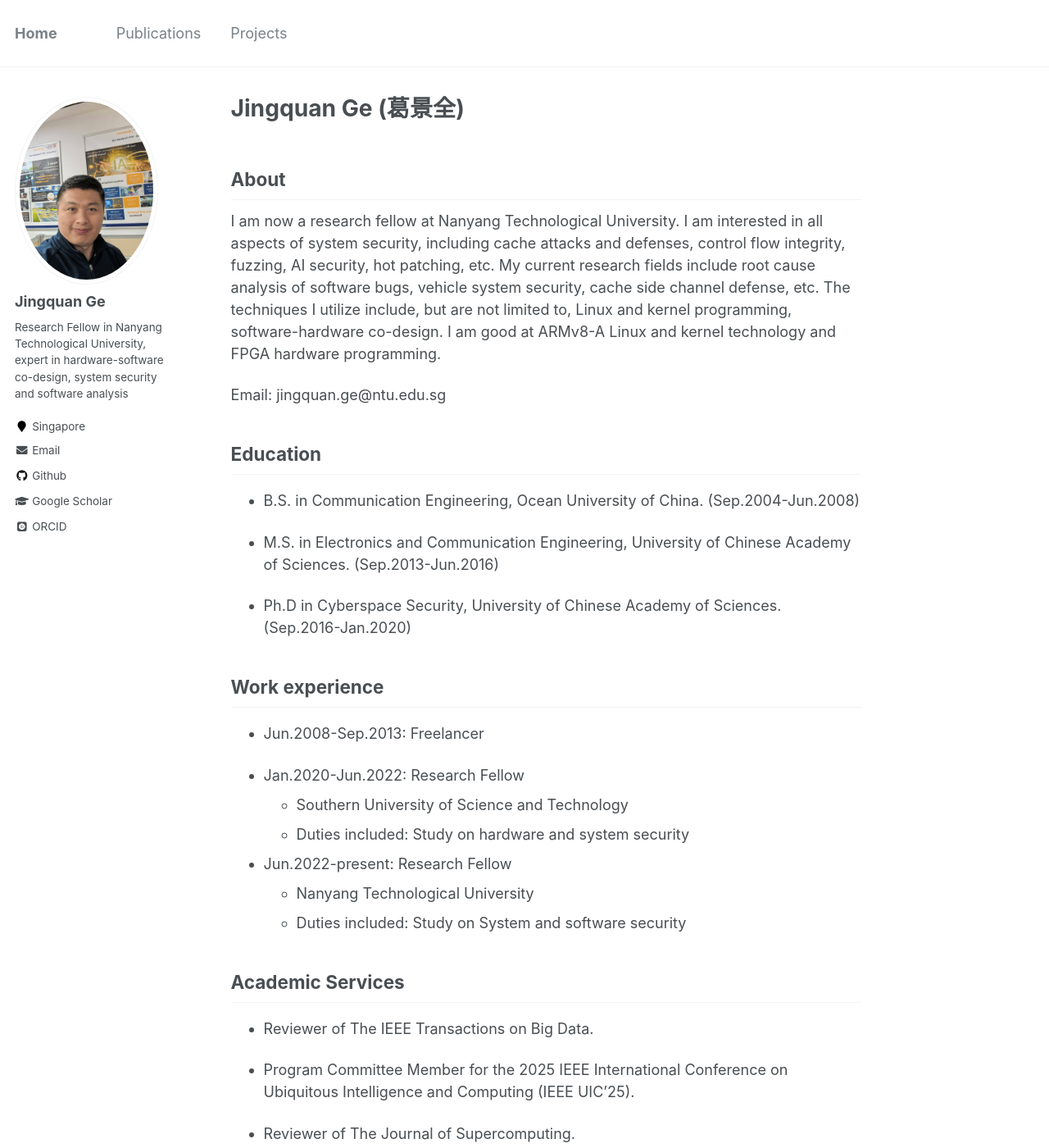
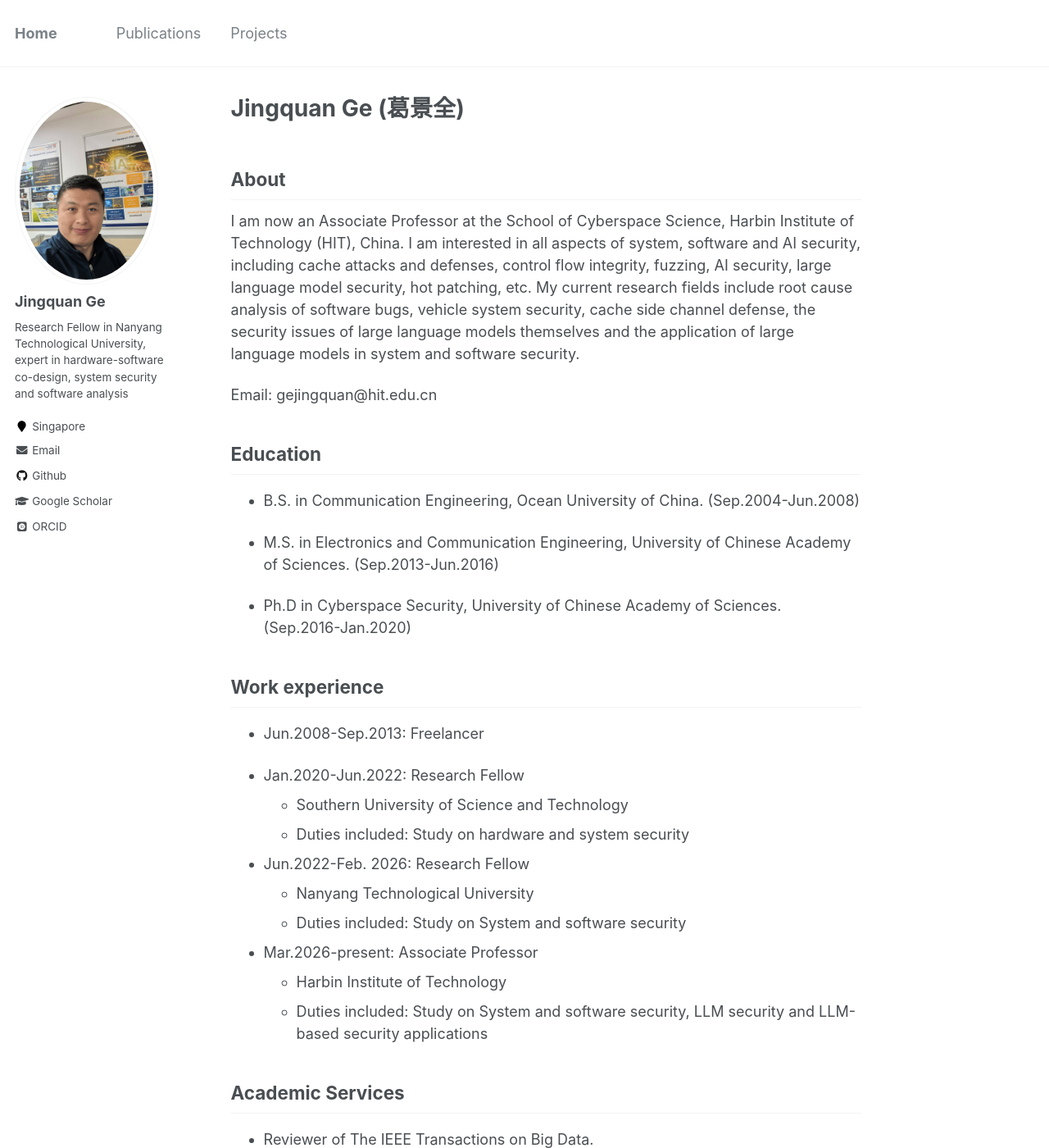
Before and after one commit to gejingquan/gejingquan.github.io, a Jekyll site: the page built from _pages/about.md, in a window 1280 px wide and 1400 px high. Shown: the whole window at 82% size. Built offline with Jekyll 4.4.1, drawn with Linux system fonts in a browser that asks for light colours; some web fonts are replaced.

Commit message:
Update about.md

```diff
--- a/_pages/about.md
+++ b/_pages/about.md
@@ -9,9 +9,9 @@ redirect_from:
 ---
 
 ## About
-I am now a research fellow at Nanyang Technological University. I am interested in all aspects of system security, including cache attacks and defenses, control flow integrity, fuzzing, AI security, hot patching, etc. My current research fields include root cause analysis of software bugs, vehicle system security, cache side channel defense, etc. The techniques I utilize include, but are not limited to, Linux and kernel programming, software-hardware co-design. I am good at ARMv8-A Linux and kernel technology and FPGA hardware programming.
+I am now an Associate Professor at the School of Cyberspace Science, Harbin Institute of Technology (HIT), China. I am interested in all aspects of system, software and AI security, including cache attacks and defenses, control flow integrity, fuzzing, AI security, large language model security, hot patching, etc. My current research fields include root cause analysis of software bugs, vehicle system security, cache side channel defense, the security issues of large language models themselves and the application of large language models in system and software security.
 
-Email: jingquan.ge@ntu.edu.sg
+Email: gejingquan@hit.edu.cn
 
 
 ## Education
@@ -32,9 +32,13 @@ Email: jingquan.ge@ntu.edu.sg
   * Duties included: Study on hardware and system security
 
 
-* Jun.2022-present: Research Fellow
+* Jun.2022-Feb. 2026: Research Fellow
   * Nanyang Technological University
   * Duties included: Study on System and software security
+
+* Mar.2026-present: Associate Professor
+  * Harbin Institute of Technology
+  * Duties included: Study on System and software security, LLM security and LLM-based security applications
 
 
 ## Academic Services
```
